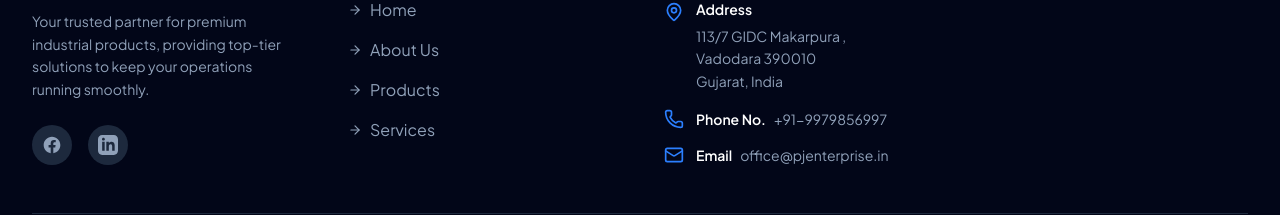
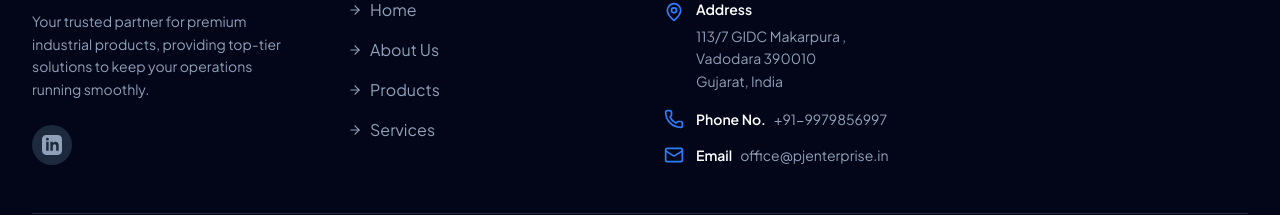
Before and after one commit to JThite97/PJE-Website, a React (Vite) app: page / in a window 1280 px wide. Shown: the part 3683-3898 px from the top of the page. Built offline with nearby package versions, Linux system fonts and the light colour scheme.

Commit message:
style: remove facebook link from footer

```diff
--- a/src/components/Footer.tsx
+++ b/src/components/Footer.tsx
@@ -18,12 +18,6 @@
               Your trusted partner for premium industrial products, providing top-tier solutions to keep your operations running smoothly.
             </p>
             <div className="flex space-x-4">
-              <a href="#" className="w-10 h-10 rounded-full bg-slate-800 flex items-center justify-center hover:bg-blue-600 hover:text-white transition-colors">
-                <span className="sr-only">Facebook</span>
-                <svg className="w-5 h-5" fill="currentColor" viewBox="0 0 24 24" aria-hidden="true">
-                  <path fillRule="evenodd" d="M22 12c0-5.523-4.477-10-10-10S2 6.477 2 12c0 4.991 3.657 9.128 8.438 9.878v-6.987h-2.54V12h2.54V9.797c0-2.506 1.492-3.89 3.777-3.89 1.094 0 2.238.195 2.238.195v2.46h-1.26c-1.243 0-1.63.771-1.63 1.562V12h2.773l-.443 2.89h-2.33v6.988C18.343 21.128 22 16.991 22 12z" clipRule="evenodd" />
-                </svg>
-              </a>
               <a href="#" className="w-10 h-10 rounded-full bg-slate-800 flex items-center justify-center hover:bg-blue-600 hover:text-white transition-colors">
                 <span className="sr-only">LinkedIn</span>
                 <svg className="w-5 h-5" fill="currentColor" viewBox="0 0 24 24" aria-hidden="true">
```
